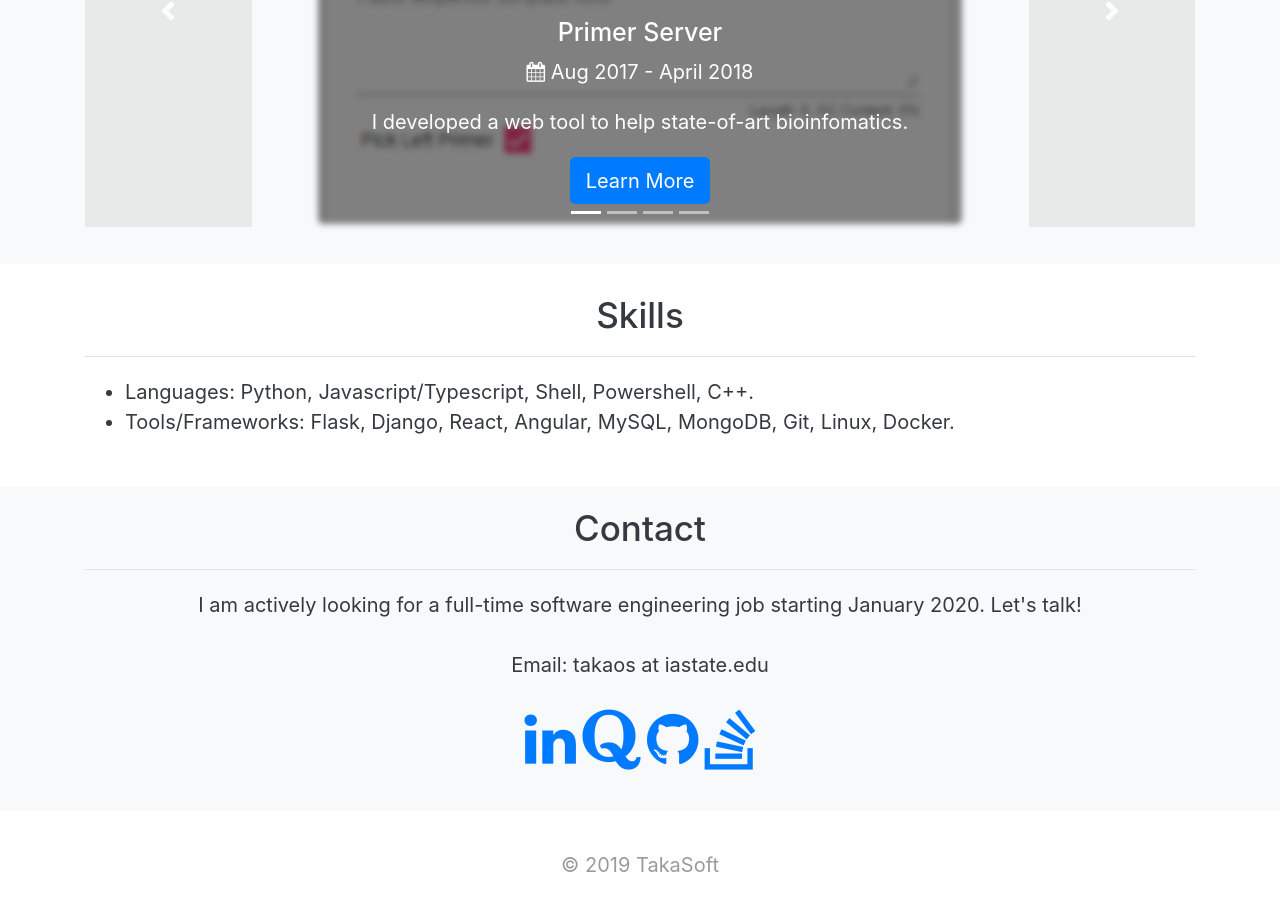
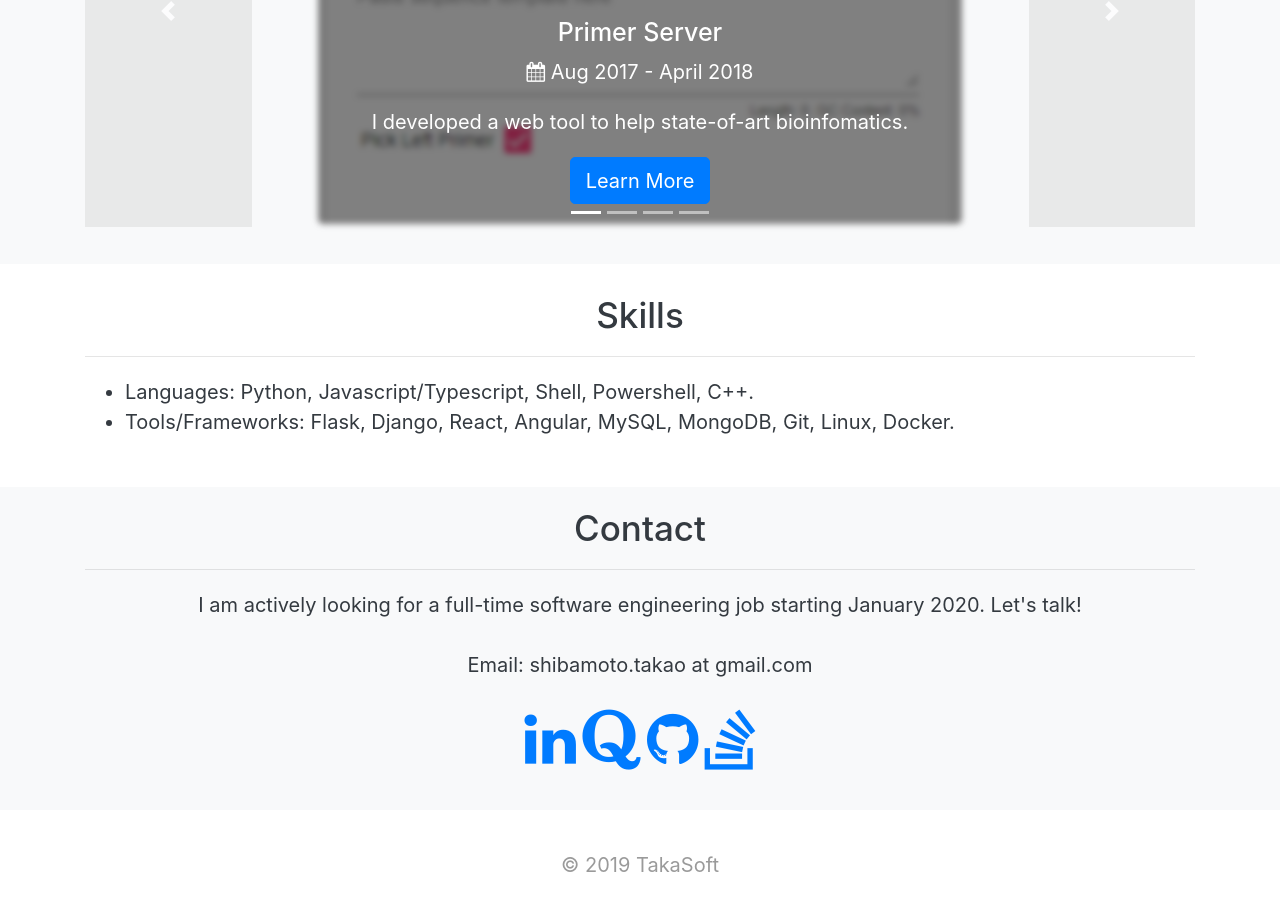
Before and after one commit to takasoft/takasoft.github.io, a Jekyll site: the page built from about.html, in a window 1280 px wide and 900 px high, scrolled down 2191 px. Built offline with Jekyll 4.4.1, drawn with Linux system fonts in a browser that asks for light colours.

Commit message:
Update about.html

```diff
--- a/about.html
+++ b/about.html
@@ -164,7 +164,7 @@ filetype: html
     <p class="story-title">
       I am actively looking for a full-time software engineering job starting January 2020. Let's talk!<br><br>
 
-      Email: takaos at iastate.edu<br><br>
+      Email: shibamoto.takao at gmail.com<br><br>
 
       <a href="https://www.linkedin.com/in/takao-shibamoto" target="_blank"><i class="fa fa-linkedin fa-3x"></i></a>
       <a href="https://www.quora.com/profile/Takao-Shibamoto" target="_blank"><i class="fa fa-quora fa-3x"></i></a>
```
